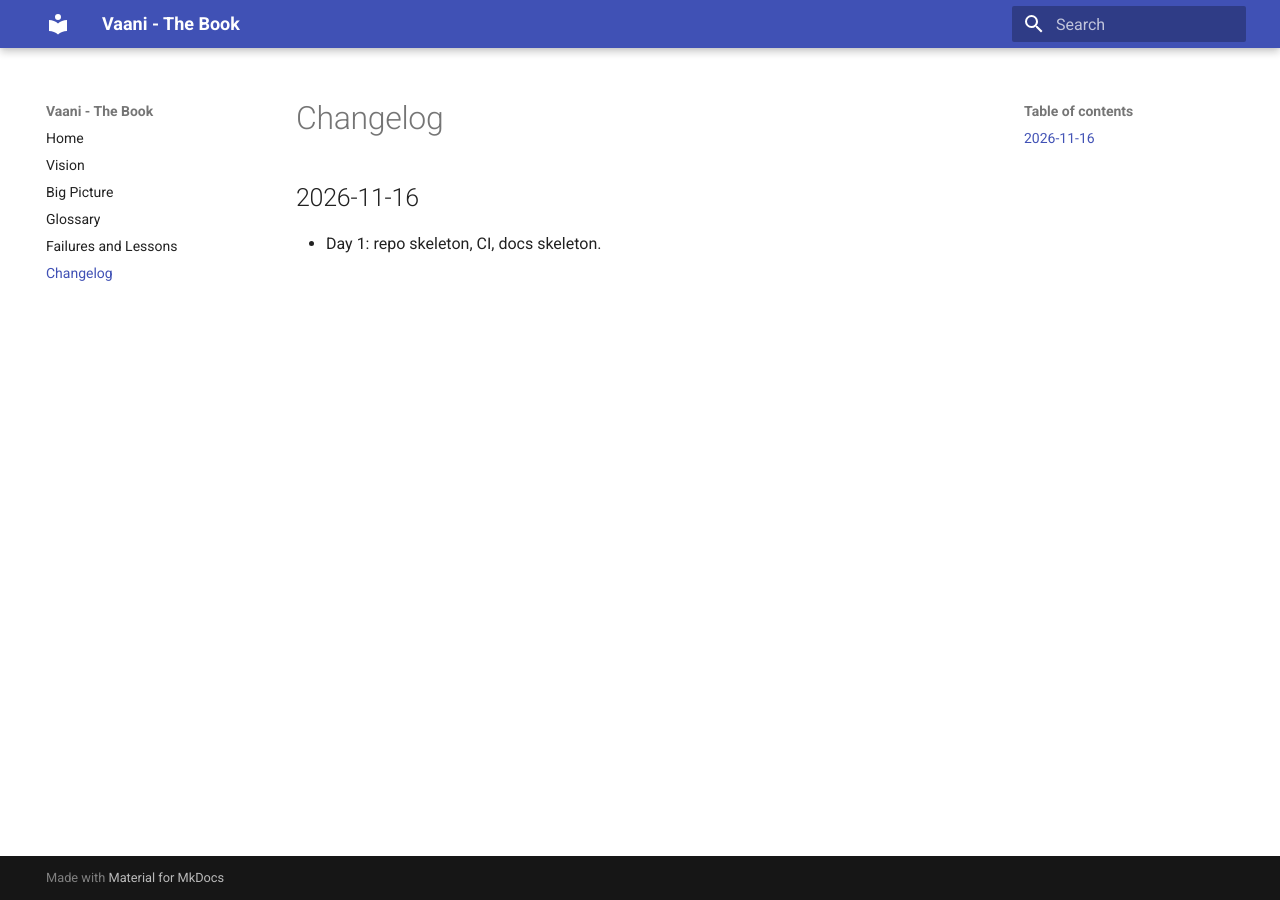
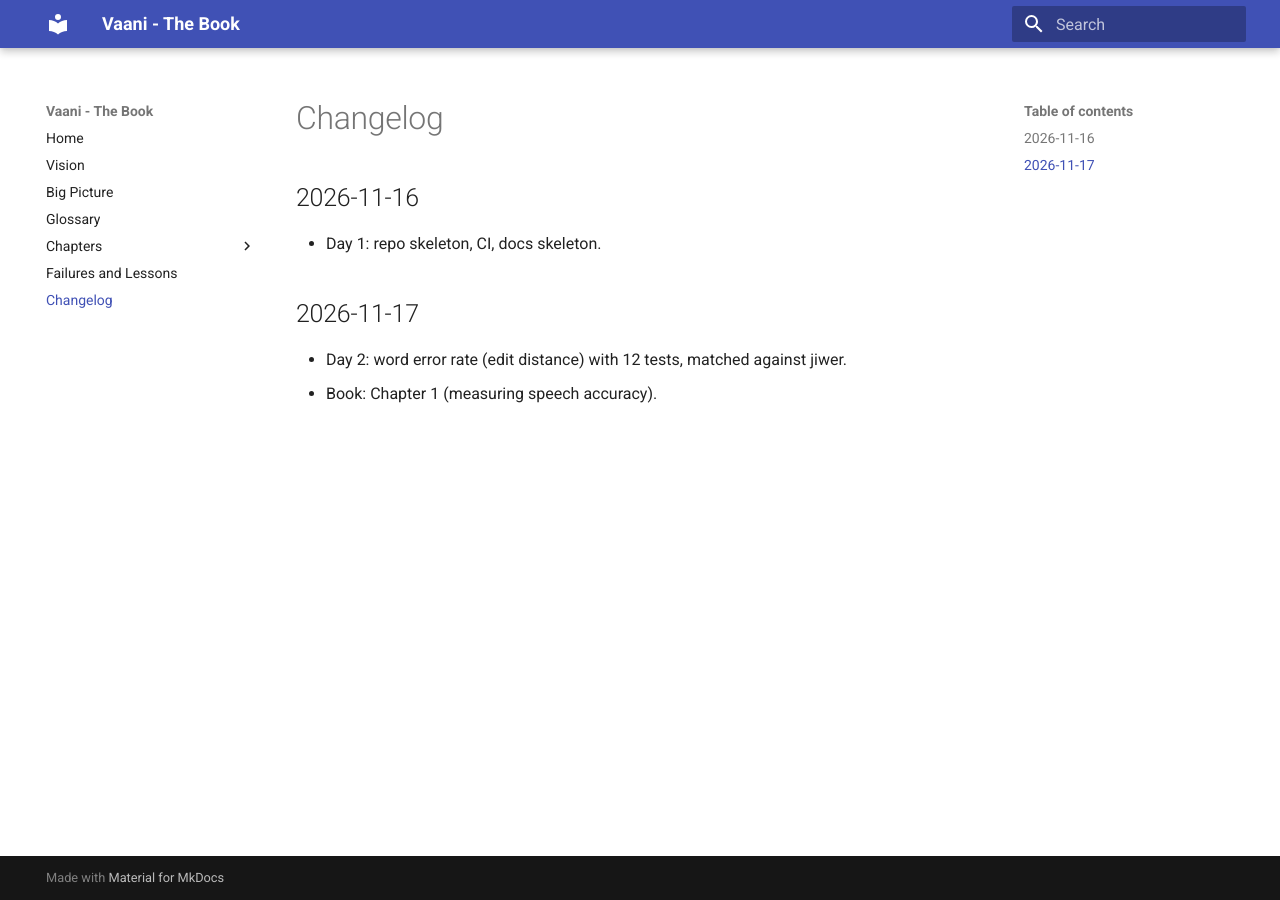
Before and after one commit to manasjainwork/vaani, an MkDocs documentation site: the page built from docs/changelog.md, in a window 1280 px wide. Built offline with MkDocs 1.6.1 and Material for MkDocs 9.7.7, drawn with Linux system fonts in a browser that asks for light colours.

Commit message:
docs: add chapter 1 on measuring speech accuracy (WER)

```diff
--- a/docs/changelog.md
+++ b/docs/changelog.md
@@ -2,3 +2,7 @@
 
 ## 2026-11-16
 - Day 1: repo skeleton, CI, docs skeleton.
+
+## 2026-11-17
+- Day 2: word error rate (edit distance) with 12 tests, matched against jiwer.
+- Book: Chapter 1 (measuring speech accuracy).
--- a/mkdocs.yml
+++ b/mkdocs.yml
@@ -1,10 +1,24 @@
 site_name: Vaani - The Book
 theme:
   name: material
+markdown_extensions:
+  - tables
+  - pymdownx.highlight:
+      anchor_linenums: true
+  - pymdownx.superfences:
+      custom_fences:
+        - name: mermaid
+          class: mermaid
+          format: !!python/name:pymdownx.superfences.fence_code_format
+  - pymdownx.snippets:
+      base_path: .
+      check_paths: true
 nav:
   - Home: index.md
   - Vision: 00-vision.md
   - Big Picture: 01-big-picture.md
   - Glossary: 02-glossary.md
+  - Chapters:
+      - "1. Measuring speech accuracy (WER)": chapters/01-measuring-wer.md
   - Failures and Lessons: failures.md
   - Changelog: changelog.md
```
Also changed, not shown: docs/02-glossary.md (+6 -0 lines), docs/chapters/01-measuring-wer.md (added, +105 -0 lines), docs/failures.md (+7 -0 lines).
